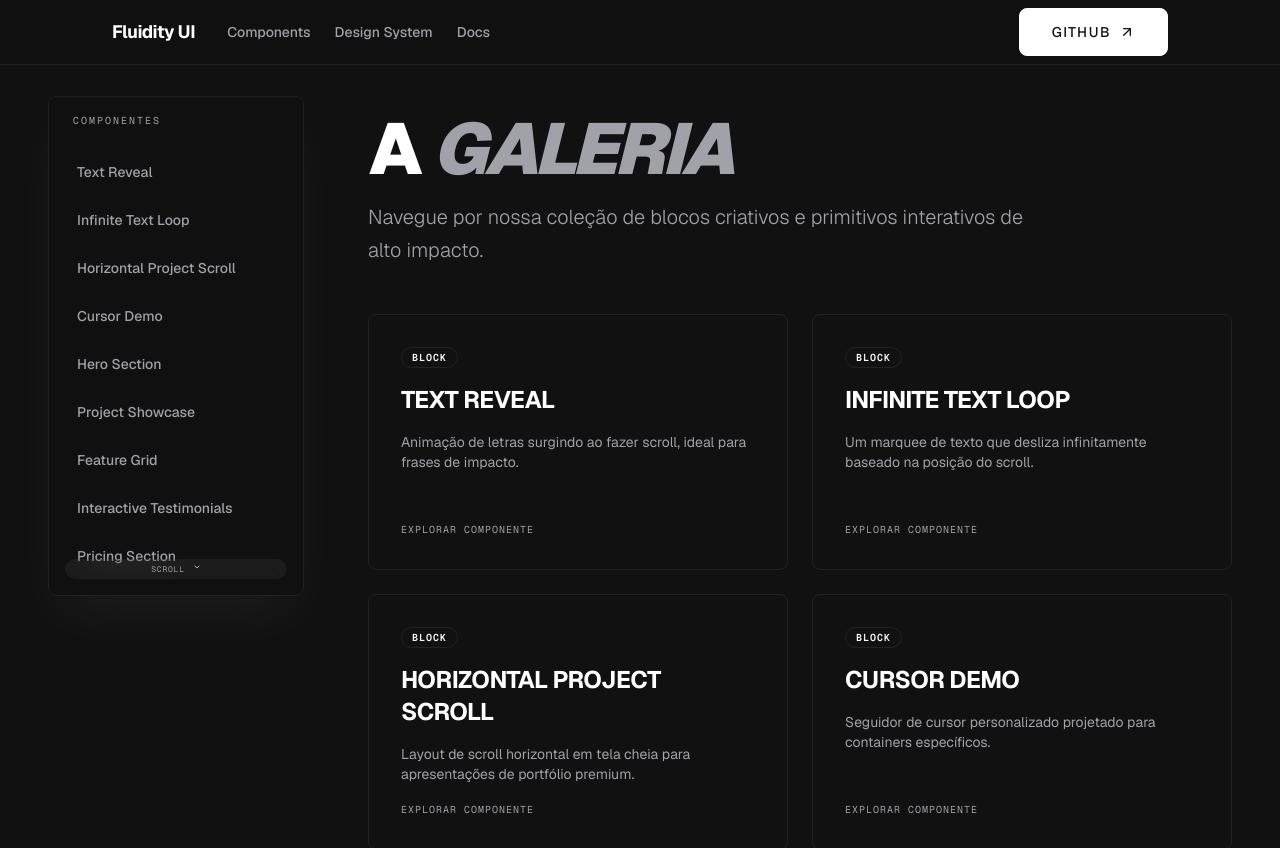
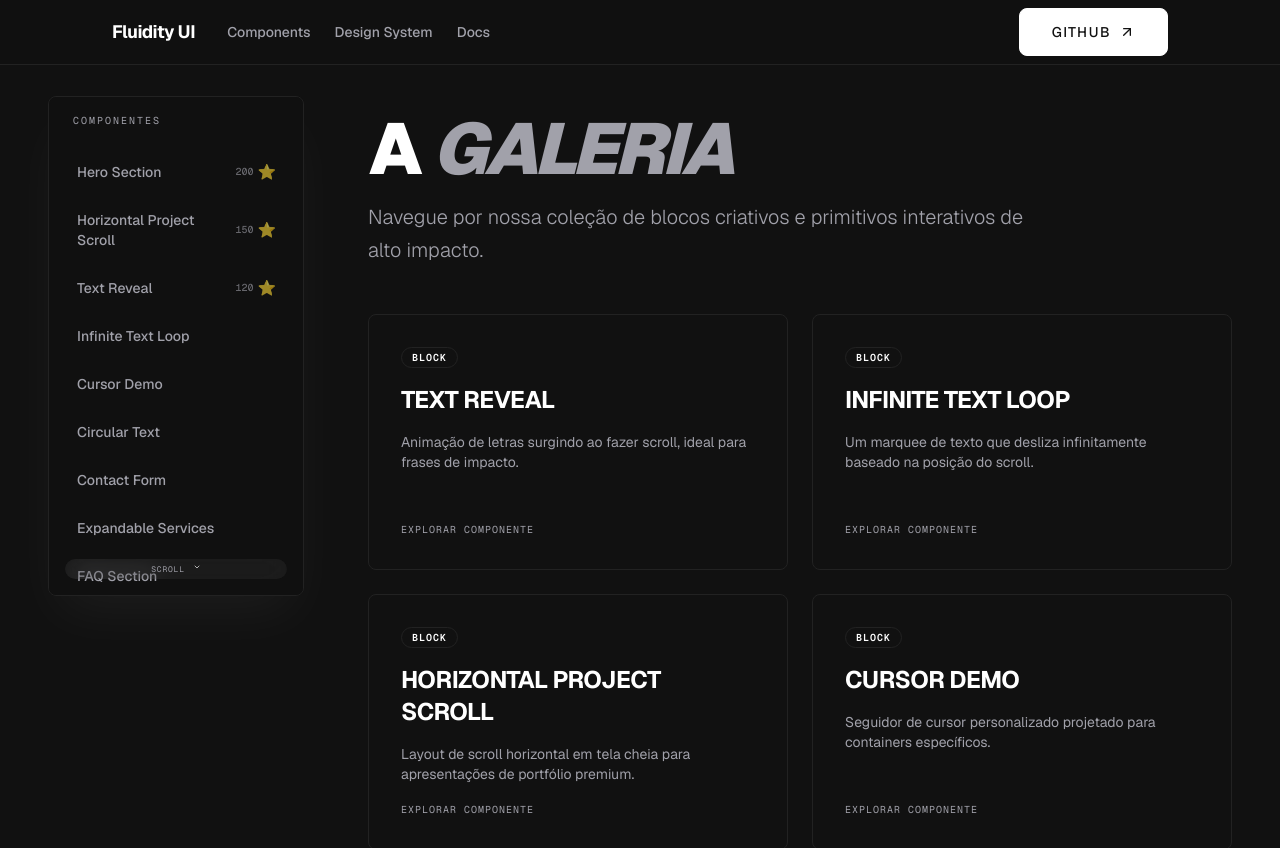
Before and after one commit to renilson-medeiros/fluidity-ui, a Next.js app: page /components in a window 1280 px wide. Shown: the top 848 px of the page. Built offline with nearby package versions, Linux system fonts and the light colour scheme.

Commit message:
feat: implement component rating sorting and future db docs

```diff
--- a/src/app/components/layout.tsx
+++ b/src/app/components/layout.tsx
@@ -67,20 +67,39 @@ export default function ComponentsLayout({
                  Componentes
                </h4>
             </div>
-            {Object.entries(registry).map(([slug, item]) => (
+            {Object.entries(registry)
+              .sort(([, a], [, b]) => {
+                // Primeiro ordena por estrelas (descendente)
+                const starsA = a.stars || 0;
+                const starsB = b.stars || 0;
+                if (starsB !== starsA) return starsB - starsA;
+                // Depois por nome (ascendente)
+                return a.name.localeCompare(b.name);
+              })
+              .map(([slug, item]) => (
               <Link
                 key={slug}
                 href={`/components/${slug}`}
                 className={cn(
-                  "flex w-full items-center rounded-lg px-3 py-2.5 text-sm font-medium transition-all hover:bg-foreground/5 active:scale-95",
+                  "flex w-full items-center justify-between rounded-lg px-3 py-2.5 text-sm font-medium transition-all hover:bg-foreground/5 active:scale-95",
                   pathname === `/components/${slug}`
-                    ? "bg-foreground text-background hover:bg-foreground/90"
+                    ? "bg-foreground text-background hover:bg-foreground/90 shadow-lg"
                     : "text-muted-foreground hover:text-foreground"
                 )}
               >
-                {item.name}
+                <span>{item.name}</span>
+                {item.stars && item.stars > 100 && (
+                   <div className="flex items-center gap-1 opacity-60">
+                     <span className="text-[10px] font-mono">{item.stars}</span>
+                     <motion.span
+                       animate={{ scale: [1, 1.2, 1] }}
+                       transition={{ repeat: Infinity, duration: 2 }}
+                     >
+                       ⭐
+                     </motion.span>
+                   </div>
+                )}
               </Link>
-
             ))}
 
             <AnimatePresence>
--- a/src/registry/index.tsx
+++ b/src/registry/index.tsx
@@ -8,6 +8,7 @@ export interface RegistryComponent {
   dependencies?: string[];
   type: "block" | "ui";
   props?: Record<string, any>;
+  stars?: number;
   installationSteps?: string[];
   usageExample?: string;
 }
@@ -19,6 +20,7 @@ export const registry: Record<string, RegistryComponent> = {
     component: require("@/components/blocks/text-reveal").TextReveal,
     file: "src/components/blocks/text-reveal.tsx",
     type: "block",
+    stars: 120,
     dependencies: ["framer-motion"],
     props: {
       text: "O Fluidity UI é uma biblioteca de componentes práticos para criar interfaces de alta qualidade e acessíveis.",
@@ -36,6 +38,7 @@ export const registry: Record<string, RegistryComponent> = {
     component: require("@/components/blocks/infinite-text-loop").InfiniteTextLoop,
     file: "src/components/blocks/infinite-text-loop.tsx",
     type: "block",
+    stars: 85,
     dependencies: ["framer-motion"],
     props: {
       text: "LOOP INFINITO • FLUIDITY UI • NEXT.JS • ",
@@ -53,6 +56,7 @@ export const registry: Record<string, RegistryComponent> = {
     component: require("@/components/blocks/horizontal-project-scroll").HorizontalProjectScroll,
     file: "src/components/blocks/horizontal-project-scroll.tsx",
     type: "block",
+    stars: 150,
     dependencies: ["framer-motion", "lucide-react"],
     installationSteps: [
       "Instale: `npm install framer-motion lucide-react`",
@@ -67,6 +71,7 @@ export const registry: Record<string, RegistryComponent> = {
     component: require("@/components/blocks/cursor-demo").CursorDemo,
     file: "src/components/blocks/cursor-demo.tsx",
     type: "block",
+    stars: 42,
     dependencies: ["framer-motion"],
     installationSteps: [
       "Copie `src/components/ui/project-cursor.tsx`.",
@@ -81,6 +86,7 @@ export const registry: Record<string, RegistryComponent> = {
     component: require("@/components/blocks/hero-section").HeroSection,
     file: "src/components/blocks/hero-section.tsx",
     type: "block",
+    stars: 200,
     dependencies: ["framer-motion", "lucide-react"],
     installationSteps: [
       "Instale: `npm install framer-motion lucide-react`",
```
Also changed, not shown: 1 other file (tests, documents, lock files or other folders).
